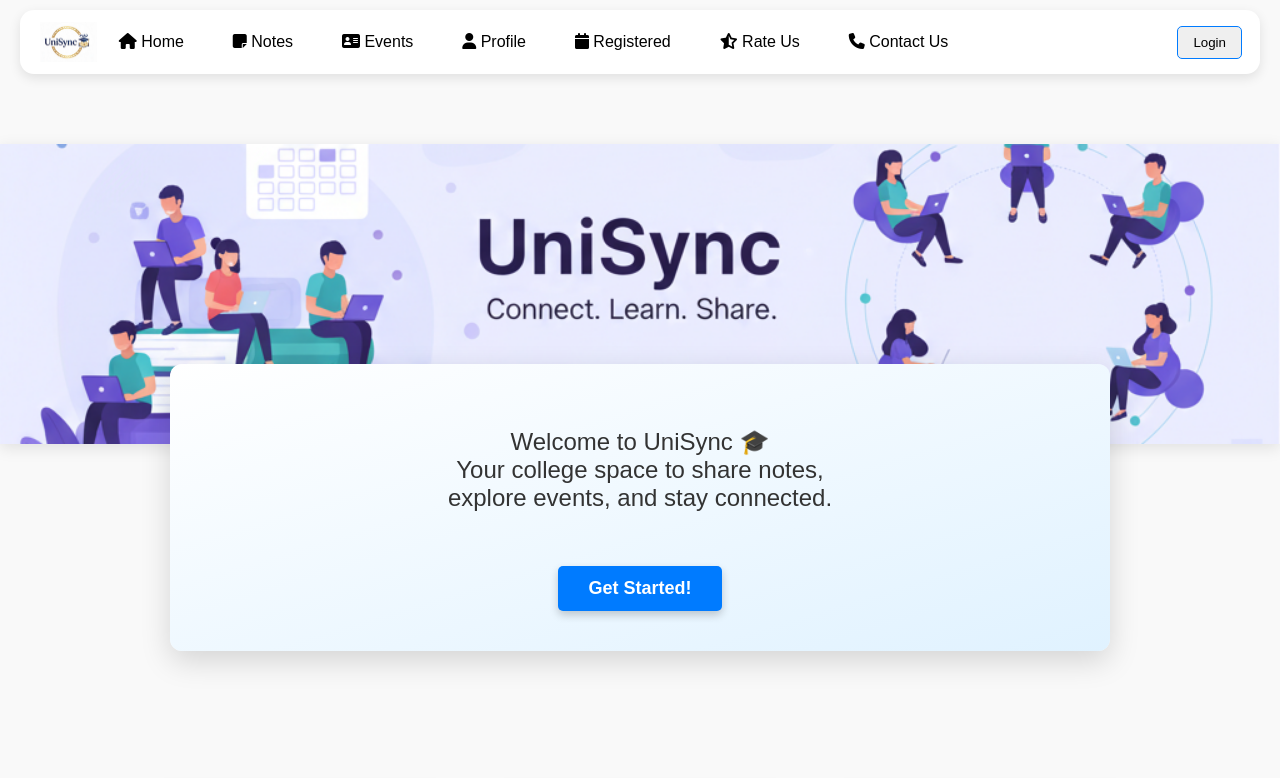
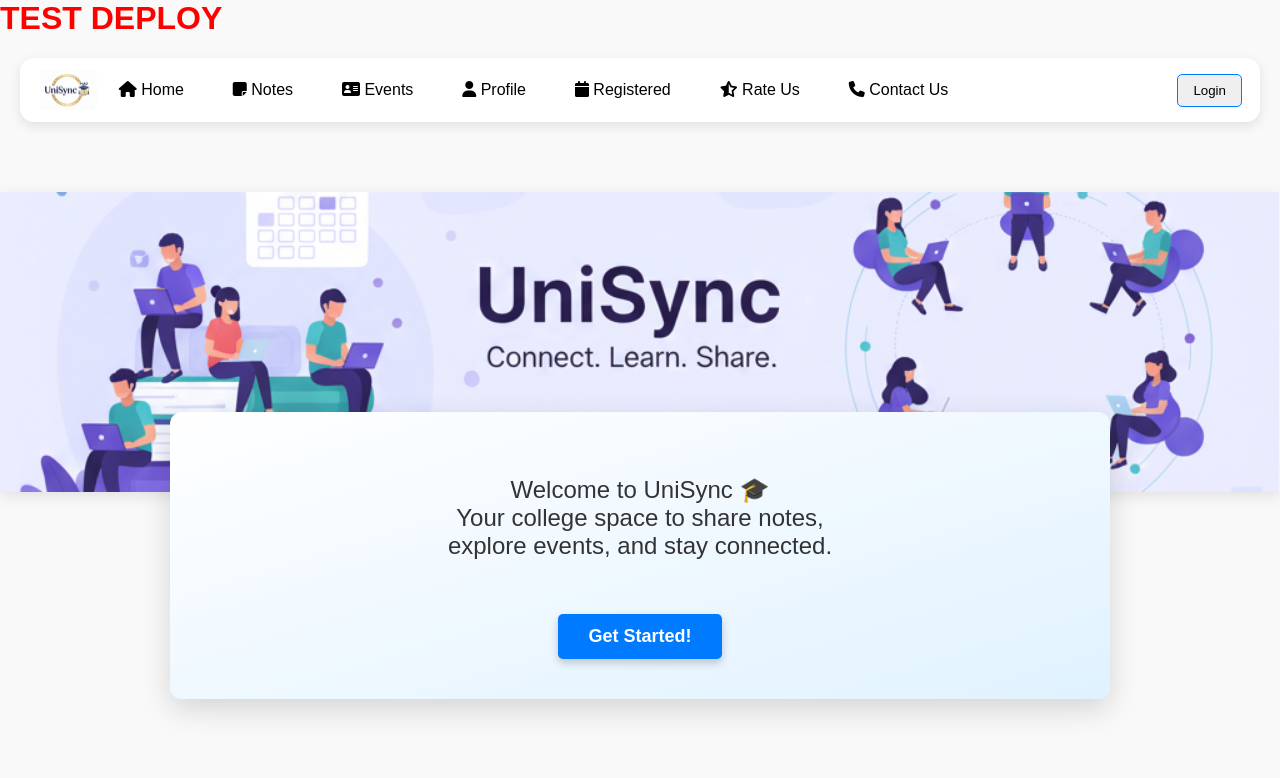
Before and after one commit to Sneha-Raj05/UniSync, a plain HTML site: page FRONTEND/Home.html in a window 1280 px wide. Shown: the top 778 px of the page. Drawn offline with Linux system fonts and the light colour scheme.

Commit message:
Update Home.html

```diff
--- a/FRONTEND/Home.html
+++ b/FRONTEND/Home.html
@@ -1,3 +1,5 @@
+<h1 style="color:red;">TEST DEPLOY</h1>
+
 <!DOCTYPE html>
 <html lang="en">
 <head>
```
